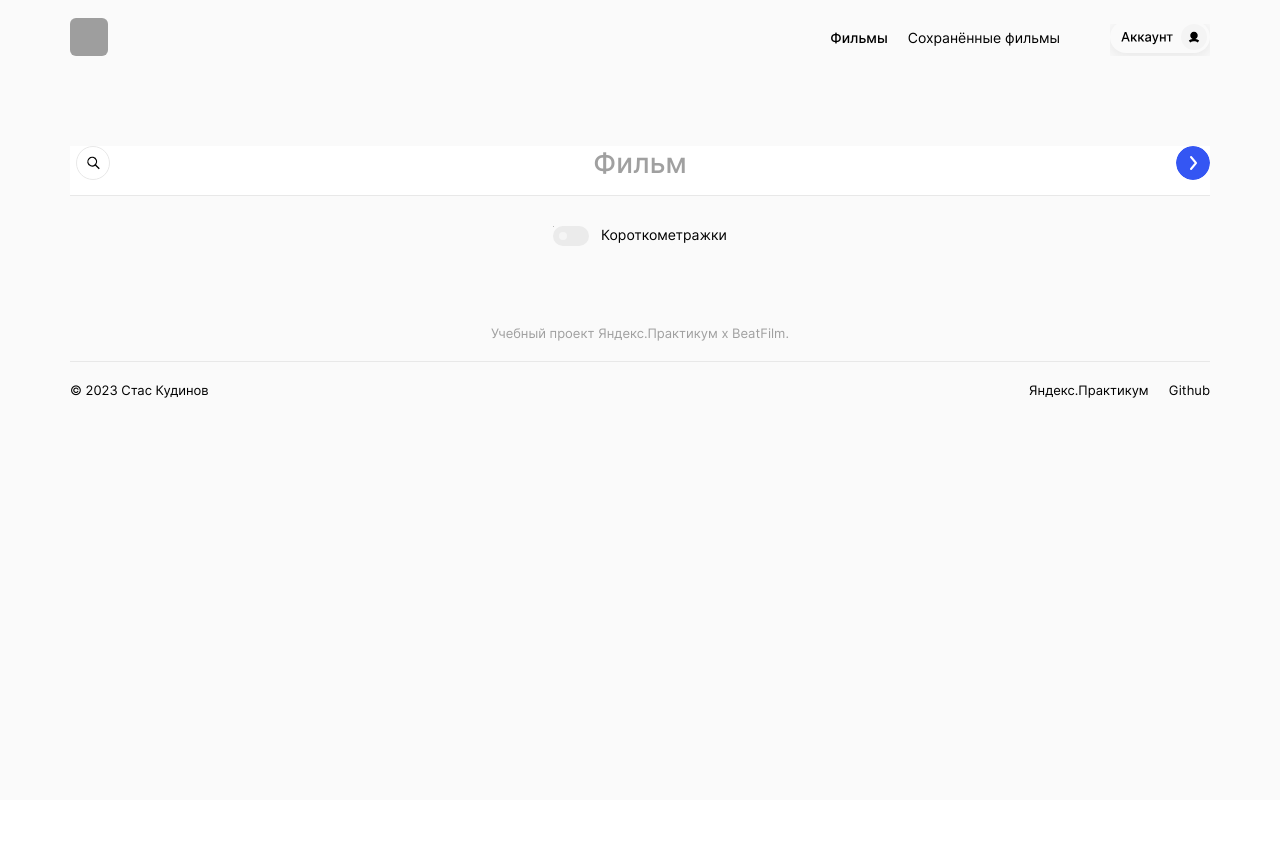
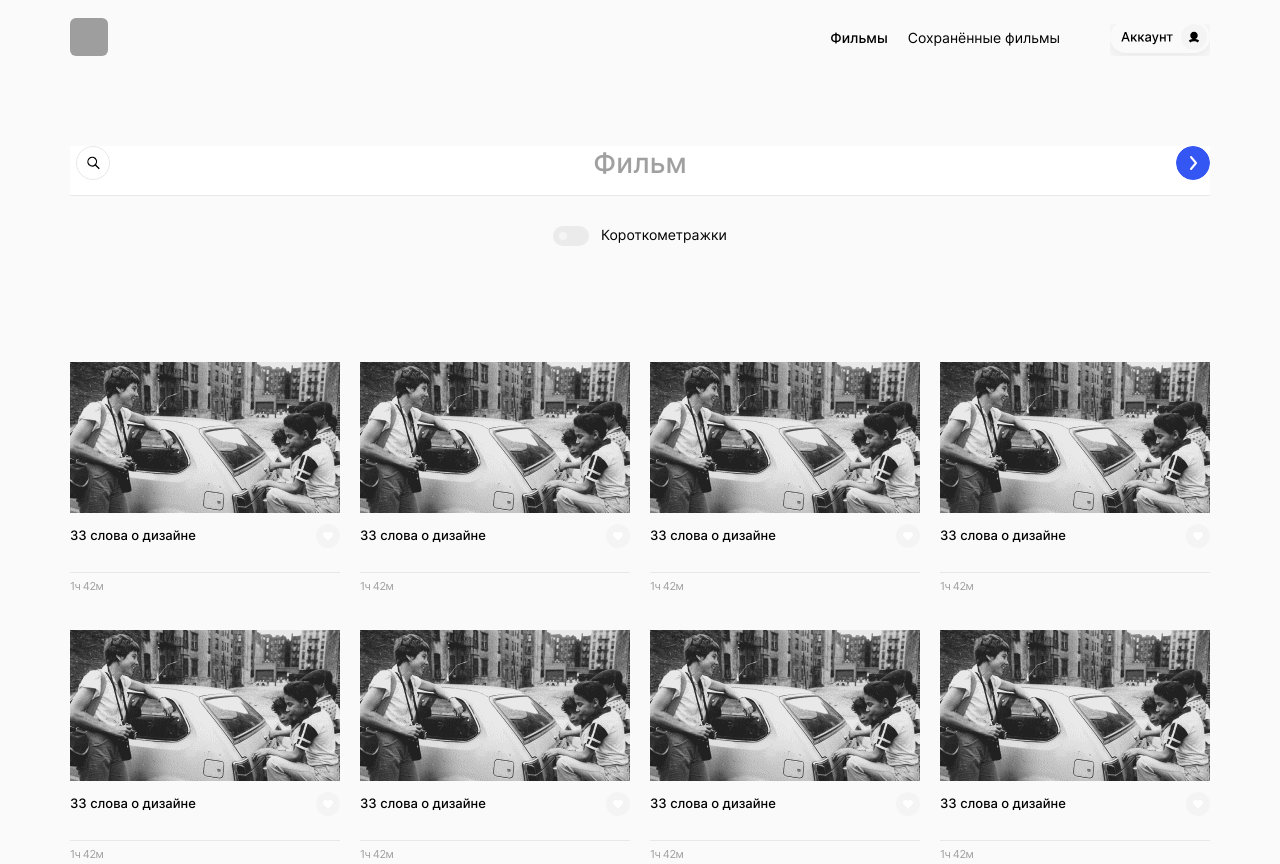
Before and after one commit to StasKudinow/movies-explorer-frontend, a React app: page /movies in a window 1280 px wide. Shown: the top 864 px of the page. Before the commit the page ends 800 px from the top, so only its background shows below. Built offline with nearby package versions, Linux system fonts and the light colour scheme; grey boxes are pictures that could not be loaded; a web font is replaced by a local one.

Commit message:
add Card CardList components & fix bugs

```diff
--- a/src/components/FilterCheckbox/FilterCheckbox.css
+++ b/src/components/FilterCheckbox/FilterCheckbox.css
@@ -5,10 +5,14 @@
   position: relative;
 }
 
+.checkbox:hover {
+  cursor: pointer;
+}
+
 .checkbox__input-hidden {
   position: absolute;
-  width: 1px;
-  height: 1px;
+  width: 0.1px;
+  height: 0.1px;
   overflow: hidden;
   clip-path: inset(0 0 0 0);
 }
--- a/src/components/Movies/Movies.js
+++ b/src/components/Movies/Movies.js
@@ -1,9 +1,11 @@
 import SearchForm from "../SearchForm/SearchForm";
+import MoviesCardList from "../MoviesCardList/MoviesCardList";
 
 function Movies() {
   return (
     <main>
       <SearchForm />
+      <MoviesCardList />
     </main>
   );
 }
--- /dev/null
+++ b/src/components/MoviesCard/MoviesCard.css
@@ -0,0 +1,55 @@
+.card {
+  width: 270px;
+  height: 230px;
+  display: flex;
+  flex-direction: column;
+}
+
+.card:hover {
+  cursor: pointer;
+}
+
+.card__image {
+  margin-bottom: 14px;
+  width: 270px;
+  height: 151px;
+}
+
+.card__info {
+  margin-bottom: 7px;
+  display: flex;
+  flex-direction: row;
+  justify-content: space-between;
+  border-bottom: 1px solid #E8E8E8;
+  position: relative;
+}
+
+.card__title {
+  margin: 0 0 29px;
+  font-size: 13px;
+  font-weight: 500;
+  line-height: 16px;
+  color: #000000;
+}
+
+.card__like {
+  width: 24px;
+  height: 24px;
+  background-image: url(../../images/card_like_disabled.svg);
+  position: absolute;
+  top: -3px;
+  right: 0;
+}
+
+.card__like_active {
+  background-image: url(../../images/card_like_active.svg);
+}
+
+.card__time {
+  margin: 0;
+  font-size: 11px;
+  font-weight: 400;
+  line-height: 13px;
+  letter-spacing: -0.05em;
+  color: #A0A0A0;
+}
--- /dev/null
+++ b/src/components/MoviesCard/MoviesCard.js
@@ -0,0 +1,28 @@
+import { useState } from "react";
+
+import cardImage from "../../images/movie_1.png"
+
+function MoviesCard() {
+  const [isLiked, setIsLiked] = useState(false);
+
+  function handleLike() {
+    setIsLiked(!isLiked);
+  };
+
+  const cardLikeClassName = (
+    `card__like ${isLiked ? 'card__like_active' : ''}`
+  );
+
+  return (
+    <div className="card" onClick={handleLike}>
+      <img className="card__image" src={cardImage} alt="Обложка" />
+      <div className="card__info">
+        <p className="card__title">33 слова о дизайне</p>
+        <div className={cardLikeClassName} type="button" />
+      </div>
+      <p className="card__time">1ч 42м</p>
+    </div>
+  );
+}
+
+export default MoviesCard;
--- /dev/null
+++ b/src/components/MoviesCardList/MoviesCardList.css
@@ -0,0 +1,17 @@
+.card-list {
+  padding: 70px 70px 80px;
+  display: grid;
+  grid-template-columns: repeat(4, 270px);
+  grid-template-rows: repeat(4, 230px);
+  justify-content: center;
+  align-items: center;
+  gap: 38px 20px;
+}
+
+.card-list__button {
+  padding: 0;
+  width: 320px;
+  height: 36px;
+  border: 1px solid #E8E8E8;
+  background-color: #FFFFFF;
+}
--- /dev/null
+++ b/src/components/MoviesCardList/MoviesCardList.js
@@ -0,0 +1,27 @@
+import MoviesCard from "../MoviesCard/MoviesCard";
+
+function MoviesCardList() {
+  return (
+    <section className="card-list">
+      <MoviesCard />
+      <MoviesCard />
+      <MoviesCard />
+      <MoviesCard />
+      <MoviesCard />
+      <MoviesCard />
+      <MoviesCard />
+      <MoviesCard />
+      <MoviesCard />
+      <MoviesCard />
+      <MoviesCard />
+      <MoviesCard />
+      <MoviesCard />
+      <MoviesCard />
+      <MoviesCard />
+      <MoviesCard />
+      {/* <button className="card-list__button" type="button">Ещё</button> */}
+    </section>
+  );
+}
+
+export default MoviesCardList;
--- a/src/components/SearchForm/SearchForm.css
+++ b/src/components/SearchForm/SearchForm.css
@@ -1,5 +1,5 @@
 .search {
-  padding: 70px 70px 0;
+  padding: 70px 70px 46px;
   display: flex;
   flex-direction: column;
   align-items: center;
@@ -7,7 +7,7 @@
 }
 
 .search__form {
-  width: 1140px;
+  width: 100%;
   display: flex;
   flex-direction: row;
   position: relative;
--- a/src/index.css
+++ b/src/index.css
@@ -15,3 +15,5 @@
 @import url(./components/Portfolio/Portfolio.css);
 @import url(./components/SearchForm/SearchForm.css);
 @import url(./components/FilterCheckbox/FilterCheckbox.css);
+@import url(./components/MoviesCardList/MoviesCardList.css);
+@import url(./components/MoviesCard/MoviesCard.css);
```
Also changed, not shown: src/images/card_like_active.svg (added), src/images/card_like_disabled.svg (added), src/images/movie_1.png (added), src/images/student_photo.jpg.
